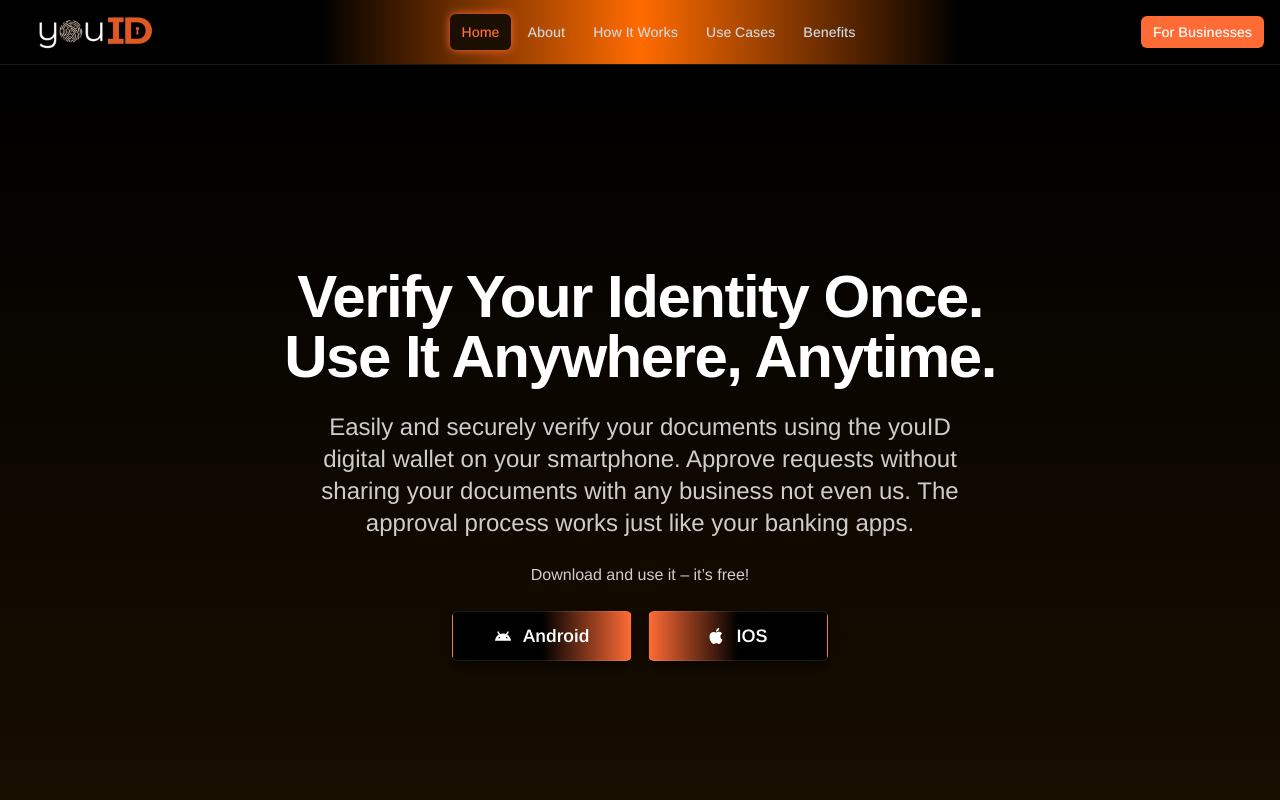
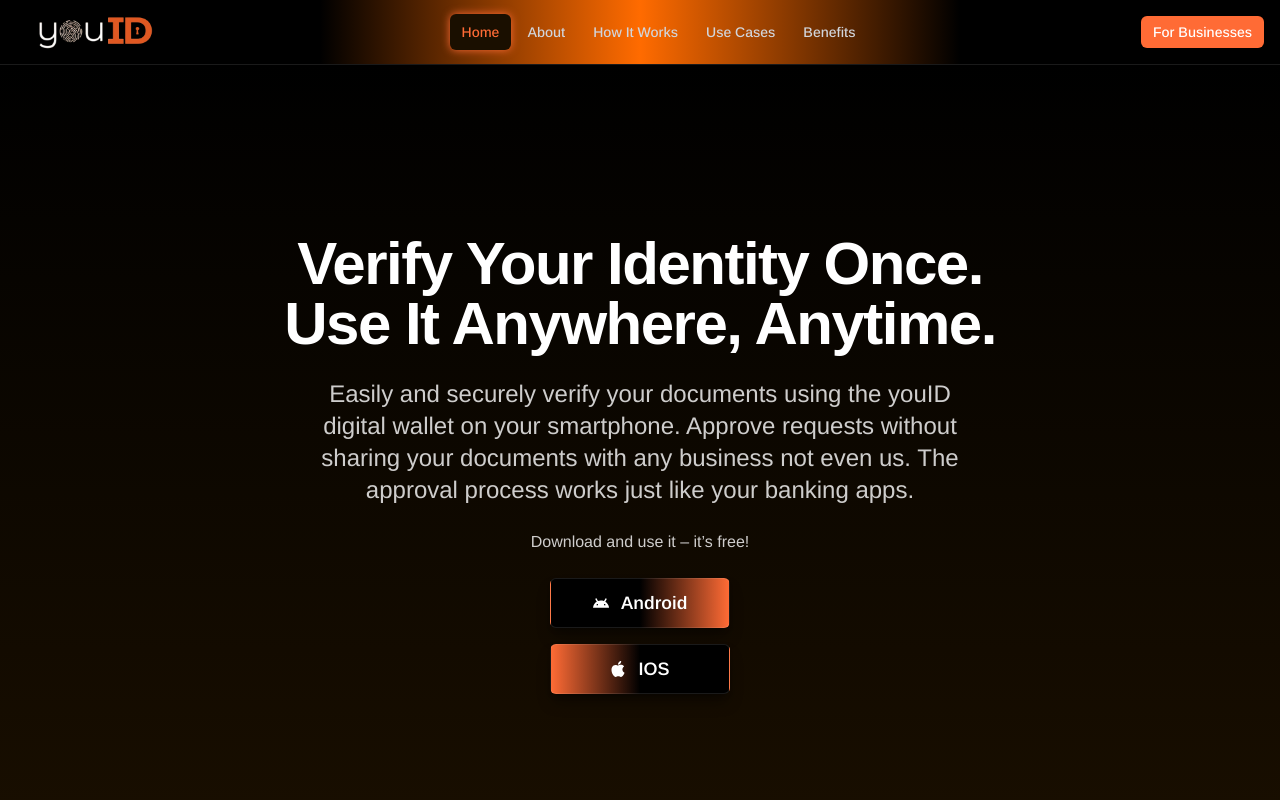
Before and after one commit to Krishkumarchhabra25/youidproduct, a React (Vite) app: page /user in a window 1280 px wide. Shown: the top 800 px of the page. Built offline with nearby package versions, Linux system fonts and the light colour scheme; a web font is replaced by a local one.

Commit message:
chnages in youid

```diff
--- a/src/pages/UserLanding.tsx
+++ b/src/pages/UserLanding.tsx
@@ -317,7 +317,7 @@
     Download and use it – it’s free!
   </p>
 
-  <div className="flex flex-col sm:flex-row items-center gap-4">
+  <div className="flex flex-col items-center gap-4">
     <Button
       size="lg"
       variant="secondary"
```
